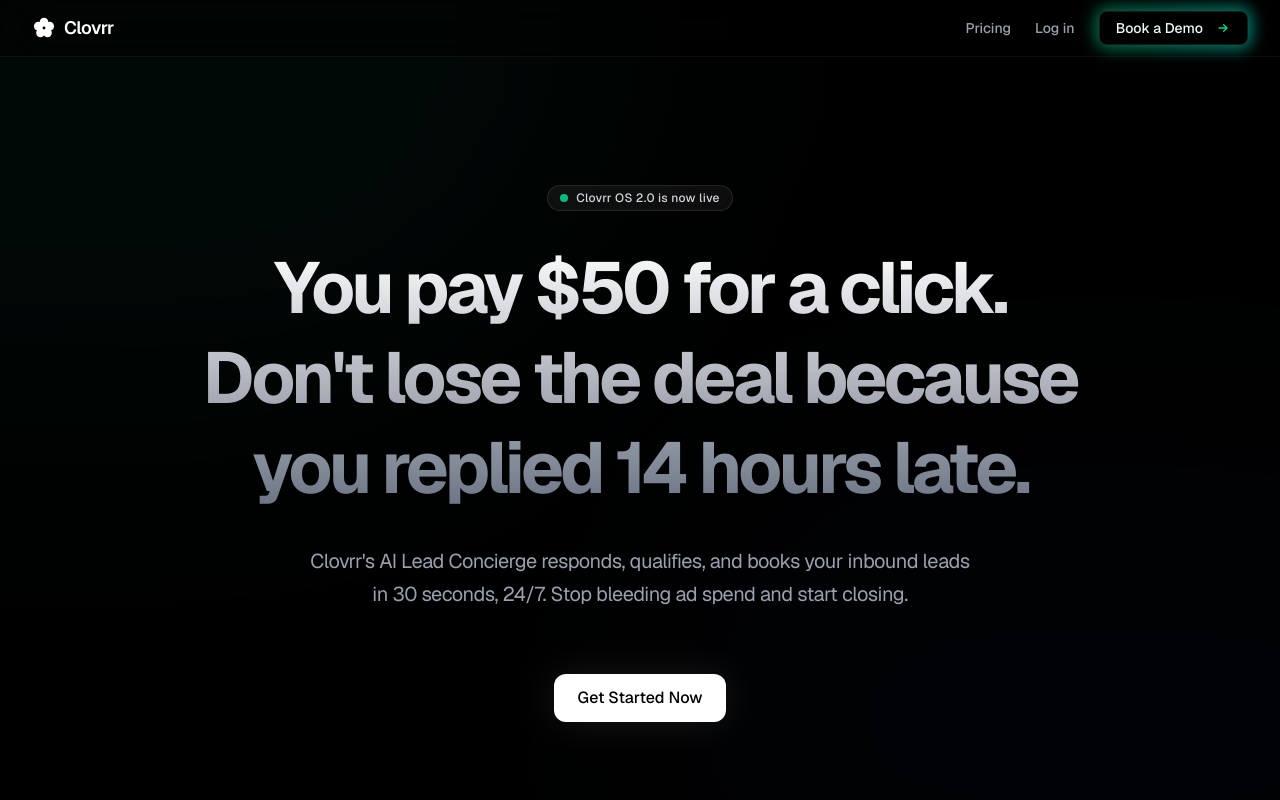
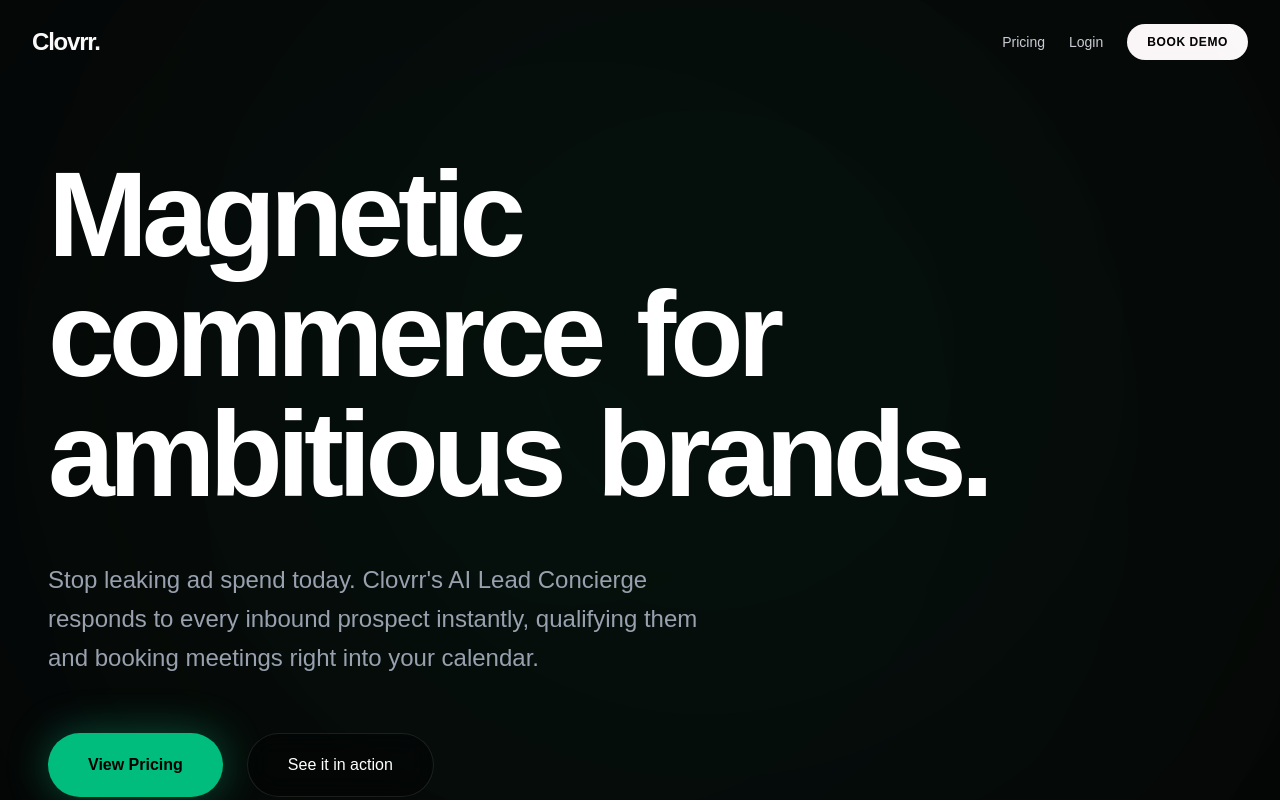
Before and after one commit to The-MathKing/Clovrr, a Next.js app: page / in a window 1280 px wide. Shown: the top 800 px of the page. Built offline with nearby package versions, Linux system fonts and the light colour scheme.

Commit message:
fix: component imports

```diff
--- a/package.json
+++ b/package.json
@@ -16,12 +16,16 @@
     "@supabase/ssr": "^0.12.0",
     "@supabase/supabase-js": "^2.110.0",
     "ai": "^7.0.15",
+    "clsx": "^2.1.1",
+    "framer-motion": "^12.42.2",
+    "lucide-react": "^1.24.0",
     "next": "16.2.10",
     "papaparse": "^5.5.4",
     "react": "19.2.4",
     "react-calendly": "^4.4.0",
     "react-dom": "19.2.4",
     "stripe": "^22.3.0",
+    "tailwind-merge": "^3.6.0",
     "twilio": "^6.0.2"
   },
   "devDependencies": {
--- a/src/app/globals.css
+++ b/src/app/globals.css
@@ -1,8 +1,83 @@
 @import "tailwindcss";
 
-:root {
-  --background: #ffffff;
-  --foreground: #171717;
+@layer base {
+  :root {
+    --background: 0 0% 100%;
+    --foreground: 0 0% 3.9%;
+    --card: 0 0% 100%;
+    --card-foreground: 0 0% 3.9%;
+    --popover: 0 0% 100%;
+    --popover-foreground: 0 0% 3.9%;
+    --primary: 0 0% 9%;
+    --primary-foreground: 0 0% 98%;
+    --secondary: 0 0% 96.1%;
+    --secondary-foreground: 0 0% 9%;
+    --muted: 0 0% 96.1%;
+    --muted-foreground: 0 0% 45.1%;
+    --accent: 0 0% 96.1%;
+    --accent-foreground: 0 0% 9%;
+    --destructive: 0 84.2% 60.2%;
+    --destructive-foreground: 0 0% 98%;
+    --border: 0 0% 89.8%;
+    --input: 0 0% 89.8%;
+    --ring: 0 0% 3.9%;
+    --chart-1: 12 76% 61%;
+    --chart-2: 173 58% 39%;
+    --chart-3: 197 37% 24%;
+    --chart-4: 43 74% 66%;
+    --chart-5: 27 87% 67%;
+    --radius: 0.5rem;
+  }
+  .dark {
+    --background: 0 0% 2%;
+    --foreground: 0 0% 98%;
+    --card: 0 0% 3.9%;
+    --card-foreground: 0 0% 98%;
+    --popover: 0 0% 3.9%;
+    --popover-foreground: 0 0% 98%;
+    --primary: 0 0% 98%;
+    --primary-foreground: 0 0% 9%;
+    --secondary: 0 0% 14.9%;
+    --secondary-foreground: 0 0% 98%;
+    --muted: 0 0% 14.9%;
+    --muted-foreground: 0 0% 63.9%;
+    --accent: 0 0% 14.9%;
+    --accent-foreground: 0 0% 98%;
+    --destructive: 0 62.8% 30.6%;
+    --destructive-foreground: 0 0% 98%;
+    --border: 0 0% 14.9%;
+    --input: 0 0% 14.9%;
+    --ring: 0 0% 83.1%;
+    --chart-1: 220 70% 50%;
+    --chart-2: 160 60% 45%;
+    --chart-3: 30 80% 55%;
+    --chart-4: 280 65% 60%;
+    --chart-5: 340 75% 55%;
+  }
+
+  /* Premium typography and selection */
+  ::selection {
+    background-color: #10b981;
+    color: #ffffff;
+  }
+  ::-moz-selection {
+    background-color: #10b981;
+    color: #ffffff;
+  }
+  body {
+    -webkit-font-smoothing: antialiased;
+    -moz-osx-font-smoothing: grayscale;
+    text-rendering: optimizeLegibility;
+  }
+
+  /* Hide scrollbar for clean look */
+  ::-webkit-scrollbar {
+    display: none;
+  }
+  html {
+    scrollbar-width: none;
+    -ms-overflow-style: none;
+  }
 }
 
 @theme inline {
--- a/src/app/page.tsx
+++ b/src/app/page.tsx
@@ -1,108 +1,96 @@
-/* eslint-disable react/no-unescaped-entities */
+import AnimatedBackground from '@/components/ui/AnimatedBackground';
+import SplitText from '@/components/ui/SplitText';
+import MagneticButton from '@/components/ui/MagneticButton';
 import Link from 'next/link';
-import Image from 'next/image';
+import ROICalculator from '@/components/ROICalculator';
 import SimulatorWidget from '@/components/SimulatorWidget';
-import ROICalculator from '@/components/ROICalculator';
 
 export default function Home() {
   return (
-    <div className="min-h-screen bg-black text-gray-100 font-sans selection:bg-emerald-500/30 selection:text-emerald-200">
+    <div className="min-h-screen text-white overflow-x-hidden selection:bg-emerald-500 selection:text-white">
+      <AnimatedBackground />
 
-      {/* Background Glows */}
-      <div className="fixed inset-0 overflow-hidden pointer-events-none z-0">
-        <div className="absolute -top-1/2 -left-1/2 w-full h-full bg-emerald-900/20 rounded-full blur-[120px] opacity-50 mix-blend-screen animate-blob"></div>
-        <div className="absolute top-1/2 -right-1/4 w-3/4 h-3/4 bg-blue-900/10 rounded-full blur-[120px] opacity-30 mix-blend-screen animate-blob" style={{ animationDelay: '2s' }}></div>
-      </div>
-
-      {/* Navigation */}
-      <nav className="w-full bg-black/50 backdrop-blur-xl border-b border-white/5 sticky top-0 z-50">
-        <div className="max-w-7xl mx-auto px-4 sm:px-6 lg:px-8">
-          <div className="flex justify-between h-14 items-center">
-            <div className="flex items-center gap-2 group cursor-pointer">
-              <svg viewBox="0 0 100 100" className="w-6 h-6 text-white group-hover:text-emerald-400 transition-colors duration-300" fill="currentColor">
-                <circle cx="50" cy="25" r="18" />
-                <circle cx="73.8" cy="42.3" r="18" />
-                <circle cx="64.7" cy="70.2" r="18" />
-                <circle cx="35.3" cy="70.2" r="18" />
-                <circle cx="26.2" cy="42.3" r="18" />
-                <circle cx="50" cy="50" r="16" fill="currentColor" />
-                <circle cx="50" cy="50" r="6" fill="#000" />
-              </svg>
-              <span className="font-semibold text-lg tracking-tight text-white">Clovrr</span>
-            </div>
-            <div className="flex items-center gap-6">
-              <a href="/pricing" className="text-sm font-medium text-gray-400 hover:text-white transition-colors">
-                Pricing
-              </a>
-              <a href="/login" className="text-sm font-medium text-gray-400 hover:text-white transition-colors">
-                Log in
-              </a>
-              <a href="https://calendly.com/mihirbr/30min" target="_blank" rel="noopener noreferrer" className="relative group inline-flex items-center justify-center">
-                <div className="absolute -inset-1 bg-gradient-to-r from-emerald-600 to-teal-500 rounded-xl blur opacity-70 group-hover:opacity-100 transition duration-200"></div>
-                <div className="relative bg-black px-4 py-1.5 rounded-lg border border-white/10 hover:border-white/20 text-white font-medium transition-all text-sm flex items-center gap-2">
-                  <span className="text-emerald-50">Book a Demo</span>
-                  <svg className="ml-1 w-4 h-4 text-emerald-400 group-hover:translate-x-1 transition-transform" fill="none" viewBox="0 0 24 24" stroke="currentColor">
-                    <path strokeLinecap="round" strokeLinejoin="round" strokeWidth={2} d="M13 7l5 5m0 0l-5 5m5-5H6" />
-                  </svg>
-                </div>
-              </a>
-            </div>
-          </div>
+      {/* Premium Floating Navbar */}
+      <nav className="fixed top-0 left-0 right-0 z-50 flex items-center justify-between px-8 py-6 mix-blend-difference">
+        <Link href="/" className="text-2xl font-black tracking-tighter">
+          Clovrr.
+        </Link>
+        <div className="flex gap-6 items-center">
+          <Link href="/pricing" className="text-sm font-medium text-gray-300 hover:text-white transition-colors">
+            Pricing
+          </Link>
+          <Link href="/login" className="text-sm font-medium text-gray-300 hover:text-white transition-colors">
+            Login
+          </Link>
+          <MagneticButton>
+            <a href="https://calendly.com/mihirbr/30min" target="_blank" rel="noopener noreferrer" className="px-5 py-2.5 rounded-full bg-white text-black text-xs font-bold uppercase tracking-wider hover:scale-105 transition-transform inline-block">
+              Book Demo
+            </a>
+          </MagneticButton>
         </div>
       </nav>
 
-      <main className="relative z-10 max-w-5xl mx-auto px-4 sm:px-6 lg:px-8 py-24 md:py-32 space-y-32">
+      <main className="pt-40 pb-32 px-6 md:px-12 max-w-[1400px] mx-auto">
 
         {/* HERO SECTION */}
-        <section className="text-center space-y-8 max-w-4xl mx-auto">
-          <div className="inline-flex items-center gap-2 px-3 py-1 rounded-full bg-white/5 border border-white/10 text-gray-300 text-xs font-medium tracking-wide shadow-sm hover:bg-white/10 transition-colors cursor-pointer">
-            <span className="flex h-2 w-2 relative">
-              <span className="animate-ping absolute inline-flex h-full w-full rounded-full bg-emerald-400 opacity-75"></span>
-              <span className="relative inline-flex rounded-full h-2 w-2 bg-emerald-500"></span>
-            </span>
-            Clovrr OS 2.0 is now live
-          </div>
-          <h1 className="text-5xl md:text-7xl font-bold tracking-tighter text-transparent bg-clip-text bg-gradient-to-b from-white to-gray-500 leading-tight">
-            You pay $50 for a click. <br className="hidden md:block"/>
-            Don't lose the deal because <br className="hidden md:block"/> you replied 14 hours late.
-          </h1>
-          <p className="text-lg md:text-xl text-gray-400 max-w-2xl mx-auto leading-relaxed tracking-tight">
-            Clovrr's AI Lead Concierge responds, qualifies, and books your inbound leads in 30 seconds, 24/7. Stop bleeding ad spend and start closing.
+        <section className="min-h-[75vh] flex flex-col justify-center items-start relative z-10">
+          <SplitText
+            text="Magnetic commerce for ambitious brands."
+            className="text-6xl md:text-8xl lg:text-[7.5rem] font-black tracking-tighter leading-[0.9] max-w-5xl mb-10"
+          />
+          <p className="text-xl md:text-2xl text-gray-400 max-w-2xl font-light mb-14 leading-relaxed">
+            Stop leaking ad spend today. Clovrr's AI Lead Concierge responds to every inbound prospect instantly, qualifying them and booking meetings right into your calendar.
           </p>
-          <div className="pt-8">
-            <a href="https://calendly.com/mihirbr/30min" target="_blank" rel="noopener noreferrer" className="inline-flex items-center justify-center bg-white hover:bg-gray-200 text-black px-6 py-3 rounded-xl font-medium text-base transition-transform transform hover:scale-[1.02] shadow-[0_0_40px_rgba(255,255,255,0.1)]">
-              Get Started Now
-            </a>
+          <div className="flex flex-col sm:flex-row gap-6">
+            <MagneticButton>
+              <Link href="/pricing" className="inline-flex h-16 items-center justify-center rounded-full bg-emerald-500 px-10 text-base font-bold text-black transition-transform hover:scale-105 hover:bg-emerald-400 shadow-[0_0_40px_rgba(16,185,129,0.4)]">
+                View Pricing
+              </Link>
+            </MagneticButton>
+            <MagneticButton>
+              <a href="https://calendly.com/mihirbr/30min" target="_blank" rel="noopener noreferrer" className="inline-flex h-16 items-center justify-center rounded-full border border-white/10 bg-black/40 backdrop-blur-md px-10 text-base font-medium text-white transition-colors hover:bg-white/10">
+                See it in action
+              </a>
+            </MagneticButton>
           </div>
         </section>
 
-        {/* PROOF SECTION */}
-        <section className="relative w-full flex justify-center">
-          <SimulatorWidget />
-        </section>
+        {/* SIMULATOR & ROI SECTION */}
+        <section className="py-32 relative z-10">
+          <div className="grid lg:grid-cols-2 gap-24 items-center">
 
-        {/* ROI Calculator Section */}
-        <section className="max-w-7xl mx-auto px-4 sm:px-6 lg:px-8 py-24 relative z-10">
-          <ROICalculator />
+            <div className="flex flex-col gap-10">
+              <div>
+                <h2 className="text-5xl md:text-7xl font-bold tracking-tighter mb-6">Experience<br/><span className="text-emerald-500">the speed.</span></h2>
+                <p className="text-gray-400 text-xl font-light max-w-md leading-relaxed">
+                  Test out the Clovrr AI Concierge right now. Send a message and watch how quickly it responds, qualifies, and pushes to conversion.
+                </p>
+              </div>
+              <div className="p-1 rounded-[2.5rem] bg-gradient-to-b from-white/10 to-transparent">
+                <div className="rounded-[2.4rem] bg-[#050505] p-2">
+                   <SimulatorWidget />
+                </div>
+              </div>
+            </div>
+
+            <div className="flex flex-col gap-10">
+              <div>
+                <h2 className="text-5xl md:text-7xl font-bold tracking-tighter mb-6">Calculate<br/><span className="text-emerald-500">the return.</span></h2>
+                <p className="text-gray-400 text-xl font-light max-w-md leading-relaxed">
+                  A 5-minute delay drops your lead conversion rate by 80%. See how much revenue you are leaving on the table.
+                </p>
+              </div>
+              <div className="p-1 rounded-[2.5rem] bg-gradient-to-b from-emerald-500/30 to-transparent">
+                <div className="rounded-[2.4rem] bg-[#050505] p-2">
+                   <ROICalculator />
+                </div>
+              </div>
+            </div>
+
+          </div>
         </section>
 
       </main>
-
-      {/* FOOTER */}
-      <footer className="bg-black text-gray-500 py-12 border-t border-white/5 relative z-10 mt-32">
-        <div className="max-w-7xl mx-auto px-4 sm:px-6 lg:px-8 flex flex-col md:flex-row justify-between items-center gap-6">
-          <div className="flex items-center gap-2 grayscale opacity-70">
-            <svg viewBox="0 0 100 100" className="w-5 h-5" fill="currentColor">
-              <circle cx="50" cy="50" r="40" />
-            </svg>
-            <span className="font-medium text-sm text-gray-400 tracking-tight">Clovrr Solutions</span>
-          </div>
-          <div className="flex gap-6 text-xs font-medium">
-            <a href="/privacy-policy" className="hover:text-white transition-colors">Privacy</a>
-            <a href="/terms-of-service" className="hover:text-white transition-colors">Terms</a>
-          </div>
-        </div>
-      </footer>
     </div>
   );
 }
--- /dev/null
+++ b/src/components/ui/AnimatedBackground.tsx
@@ -0,0 +1,43 @@
+'use client';
+
+import { motion } from 'framer-motion';
+
+export default function AnimatedBackground() {
+  return (
+    <div className="fixed inset-0 z-[-1] overflow-hidden bg-[#050505]">
+      {/* Soft gradient mesh that breathes */}
+      <motion.div
+        animate={{
+          scale: [1, 1.1, 1],
+          opacity: [0.3, 0.4, 0.3],
+          rotate: [0, 10, 0]
+        }}
+        transition={{
+          duration: 15,
+          repeat: Infinity,
+          ease: "easeInOut"
+        }}
+        className="absolute -top-[30%] -left-[20%] w-[150%] h-[150%] opacity-30 blur-[120px]"
+        style={{
+          background: 'radial-gradient(circle at 50% 50%, rgba(16,185,129,0.15) 0%, rgba(0,0,0,0) 70%)'
+        }}
+      />
+      <motion.div
+        animate={{
+          scale: [1, 1.2, 1],
+          opacity: [0.2, 0.3, 0.2],
+          rotate: [0, -10, 0]
+        }}
+        transition={{
+          duration: 20,
+          repeat: Infinity,
+          ease: "easeInOut"
+        }}
+        className="absolute -bottom-[30%] -right-[20%] w-[150%] h-[150%] opacity-20 blur-[120px]"
+        style={{
+          background: 'radial-gradient(circle at 50% 50%, rgba(52,211,153,0.1) 0%, rgba(0,0,0,0) 70%)'
+        }}
+      />
+    </div>
+  );
+}
--- /dev/null
+++ b/src/components/ui/MagneticButton.tsx
@@ -0,0 +1,47 @@
+'use client';
+
+import { useRef, useState } from 'react';
+import { motion } from 'framer-motion';
+
+export default function MagneticButton({
+  children,
+  className = '',
+  onClick
+}: {
+  children: React.ReactNode;
+  className?: string;
+  onClick?: () => void;
+}) {
+  const ref = useRef<HTMLDivElement>(null);
+  const [position, setPosition] = useState({ x: 0, y: 0 });
+
+  const handleMouse = (e: React.MouseEvent<HTMLDivElement>) => {
+    const { clientX, clientY } = e;
+    if (!ref.current) return;
+    const { height, width, left, top } = ref.current.getBoundingClientRect();
+    const middleX = clientX - (left + width / 2);
+    const middleY = clientY - (top + height / 2);
+    setPosition({ x: middleX * 0.2, y: middleY * 0.2 });
+  };
+
+  const reset = () => {
+    setPosition({ x: 0, y: 0 });
+  };
+
+  const { x, y } = position;
+
+  return (
+    <motion.div
+      style={{ position: 'relative', display: 'inline-block', cursor: 'pointer' }}
+      ref={ref}
+      onMouseMove={handleMouse}
+      onMouseLeave={reset}
+      animate={{ x, y }}
+      transition={{ type: 'spring', stiffness: 150, damping: 15, mass: 0.1 }}
+      className={className}
+      onClick={onClick}
+    >
+      {children}
+    </motion.div>
+  );
+}
--- /dev/null
+++ b/src/components/ui/SplitText.tsx
@@ -0,0 +1,49 @@
+'use client';
+
+import { motion } from 'framer-motion';
+
+export default function SplitText({ text, className = '' }: { text: string; className?: string }) {
+  const words = text.split(' ');
+
+  const container = {
+    hidden: { opacity: 0 },
+    visible: (i = 1) => ({
+      opacity: 1,
+      transition: { staggerChildren: 0.1, delayChildren: 0.1 * i },
+    }),
+  };
+
+  const child = {
+    visible: {
+      opacity: 1,
+      y: 0,
+      transition: { type: 'spring', damping: 12, stiffness: 100 },
+    },
+    hidden: {
+      opacity: 0,
+      y: 40,
+      transition: { type: 'spring', damping: 12, stiffness: 100 },
+    },
+  };
+
+  return (
+    <motion.div
+      className={className}
+      variants={container}
+      initial="hidden"
+      whileInView="visible"
+      viewport={{ once: true, margin: "-50px" }}
+      style={{ display: 'flex', flexWrap: 'wrap' }}
+    >
+      {words.map((word, idx) => (
+        <motion.span
+          variants={child}
+          style={{ display: 'inline-block', marginRight: '0.3em', paddingBottom: '0.1em' }}
+          key={idx}
+        >
+          {word}
+        </motion.span>
+      ))}
+    </motion.div>
+  );
+}
```
Also changed, not shown: 1 other file (tests, documents, lock files or other folders).
